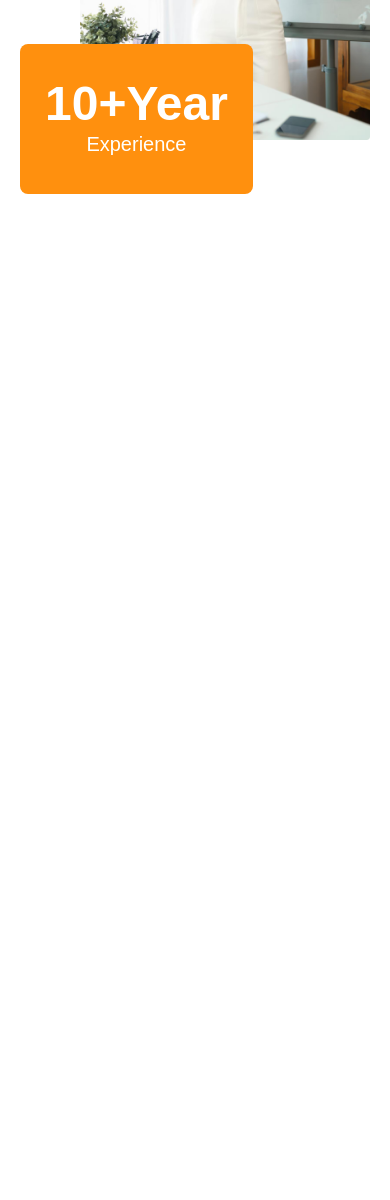
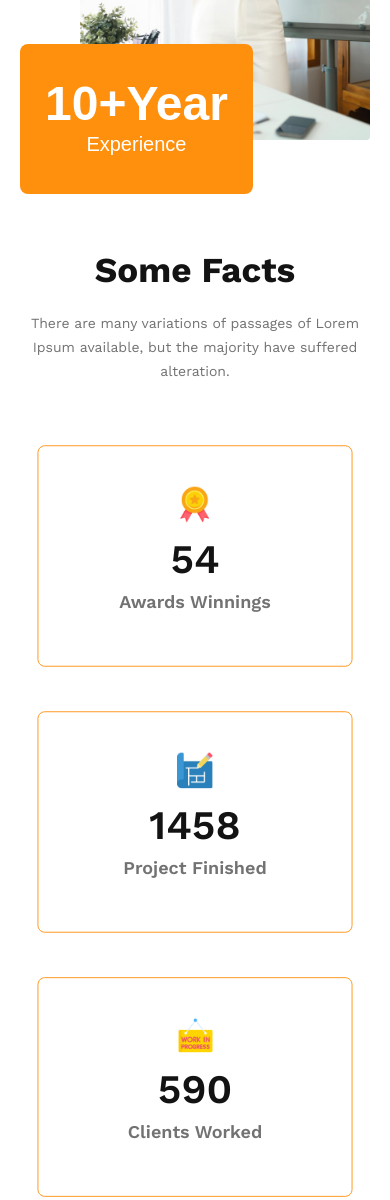
Before and after one commit to mehedi-00/assignment-02, a plain HTML site: page index.html in a window 390 px wide. Shown: the part 4145-5345 px from the top of the page. Before the commit the page ends 4389 px from the top, so only its background shows below. Drawn offline with nearby package versions, Linux system fonts and the light colour scheme.

Commit message:
some-fact part added

```diff
--- a/css/style.css
+++ b/css/style.css
@@ -261,6 +261,74 @@ section {
     display: block;
 }
 
+/* some-fact styles here */
+.fact-info {
+    width: 542px;
+}
+
+.section-title {
+    font-weight: 700;
+    font-size: 45px;
+    line-height: 53px;
+    color: var(--dark);
+}
+
+.section-description {
+    font-size: 16px;
+    line-height: 26px;
+    color: var(--light-gray);
+    margin-top: 30px;
+}
+
+.fact-items {
+    margin-top: 100px;
+    display: grid;
+    grid-template-columns: repeat(4, 1fr);
+    justify-items: center;
+    align-items: center;
+}
+
+.fact-item {
+    padding: 45px 35px 59px 35px;
+    border: 1px solid var(--yallow);
+    text-align: center;
+    border-radius: 8px;
+    -webkit-border-radius: 8px;
+    position: relative;
+    transition: transform .7s cubic-bezier(.4, .2,
+            .2, 1);
+    -webkit-transition: transform .7s cubic-bezier(.4, .2, .2, 1);
+}
+
+
+.fact-item:hover {
+    transform: scale(1.2);
+    -webkit-transform: scale(1.2);
+    -moz-transform: scale(1.2);
+    -ms-transform: scale(1.2);
+    -o-transform: scale(1.2);
+    box-shadow: rgba(50, 50, 93, 0.25) 0px 30px 60px -12px inset, rgba(0, 0, 0, 0.3) 0px 18px 36px -18px inset;
+}
+
+.fact-item img {
+    width: 40px;
+}
+
+.fact-item h4 {
+    font-weight: 600;
+    font-size: 45px;
+    line-height: 53px;
+    color: var(--dark);
+    margin: 10px 0;
+}
+
+.fact-item p {
+    font-weight: 600;
+    font-size: 20px;
+    line-height: 23px;
+    color: var(--light-gray);
+}
+
 /* main part styles ends */
 
 /*==================
@@ -372,25 +440,72 @@ section {
         font-size: 30px;
         line-height: 40px;
     }
+
     .features-love-enjoy-details>p {
         font-size: 14px;
         line-height: 24px;
         padding-left: 0 10px;
     }
+
     .features-love-enjoy-info-list p {
         font-size: 14px;
         line-height: 23px;
     }
+
     .features-love-enjoy-thumbnail {
         padding-left: 60px;
         padding-bottom: 50px;
     }
+
     .btn-features {
         padding: 35px 25px;
         font-size: 48px;
     }
+
     .btn-features span {
         font-size: 20px;
         line-height: 30px;
     }
+
+    /* some-fact */
+    .fact-info {
+        width: 100%;
+        text-align: center;
+        padding: 0 20px;
+    }
+
+    .section-title {
+        font-size: 35px;
+    }
+
+    .section-description {
+        font-size: 14px;
+        line-height: 24px;
+        margin-top: 14px;
+    }
+
+    .fact-items {
+        margin-top: 50px;
+        grid-template-columns: repeat(1, 1fr);
+        justify-items: stretch;
+        gap: 20px;
+        padding: 0 20px;
+    }
+
+    .fact-item {
+        transform: scale(0.9);
+        -webkit-transform: scale(0.9);
+        -moz-transform: scale(0.9);
+        -ms-transform: scale(0.9);
+        -o-transform: scale(0.9);
 }
+
+    .fact-item:hover {
+        transform: scale(1);
+        -webkit-transform: scale(1);
+        -moz-transform: scale(1);
+        -ms-transform: scale(1);
+        -o-transform: scale(1);
+    }
+
+}
--- a/index.html
+++ b/index.html
@@ -97,7 +97,9 @@
                             Features you will love & enjoy
                         </h2>
                         <p>
-                        There are many variations of passages of Lorem Ipsum available, but the majority have suffered alteration in some form, by injected humour, or randomised words which don't look even
+                            There are many variations of passages of Lorem Ipsum available, but the majority have
+                            suffered alteration in some form, by injected humour, or randomised words which don't look
+                            even
                         </p>
                         <div class="features-love-enjoy-info">
                             <div class="features-love-enjoy-info-list">
@@ -105,7 +107,8 @@
                                     Dexktop & Mobile Version
                                 </h3>
                                 <p>
-                            There are many variations of passages of Lorem Ipsum available, but the majority have suffered alteration in some form, by injected humour, or randomised...........
+                                    There are many variations of passages of Lorem Ipsum available, but the majority
+                                    have suffered alteration in some form, by injected humour, or randomised...........
                                 </p>
                             </div>
                             <div class="features-love-enjoy-info-list">
@@ -113,7 +116,8 @@
                                     Dexktop & Mobile Version
                                 </h3>
                                 <p>
-                            There are many variations of passages of Lorem Ipsum available, but the majority have suffered alteration in some form, by injected humour, or randomised...........
+                                    There are many variations of passages of Lorem Ipsum available, but the majority
+                                    have suffered alteration in some form, by injected humour, or randomised...........
                                 </p>
                             </div>
                             <div class="features-love-enjoy-info-list">
@@ -121,7 +125,8 @@
                                     Dexktop & Mobile Version
                                 </h3>
                                 <p>
-                            There are many variations of passages of Lorem Ipsum available, but the majority have suffered alteration in some form, by injected humour, or randomised...........
+                                    There are many variations of passages of Lorem Ipsum available, but the majority
+                                    have suffered alteration in some form, by injected humour, or randomised...........
                                 </p>
                             </div>
                             <div class="features-love-enjoy-info-list">
@@ -129,7 +134,8 @@
                                     Dexktop & Mobile Version
                                 </h3>
                                 <p>
-                            There are many variations of passages of Lorem Ipsum available, but the majority have suffered alteration in some form, by injected humour, or randomised...........
+                                    There are many variations of passages of Lorem Ipsum available, but the majority
+                                    have suffered alteration in some form, by injected humour, or randomised...........
                                 </p>
                             </div>
                         </div>
@@ -143,6 +149,50 @@
                     </div>
                 </div>
             </section>
+            <!-- some-fact part here -->
+            <section class="some-fact">
+                <div class="fact-info">
+                    <h2 class="section-title">
+                        Some Facts
+                    </h2>
+                    <p class="section-description">
+                        There are many variations of passages of Lorem Ipsum available, but the majority have suffered
+                        alteration.
+                    </p>
+                </div>
+                <div class="fact-items">
+                    <div class="fact-item">
+                        <img src="./images/icons/ribon.png" alt="">
+                        <h4>54</h4>
+                        <p>
+                            Awards Winnings
+                        </p>
+                    </div>
+                    <div class="fact-item">
+                        <img src="./images/icons/projects.png" alt="">
+                        <h4>1458</h4>
+                        <p>
+                            Project Finished
+                        </p>
+                    </div>
+                    <div class="fact-item">
+                        <img src="./images/icons/customers.png" alt="">
+                        <h4>590</h4>
+                        <p>
+                            Clients Worked
+                        </p>
+                    </div>
+                    <div class="fact-item">
+                        <img src="./images/icons/email.png" alt="">
+                        <h4>22578</h4>
+                        <p>
+                            Email Send
+                        </p>
+                    </div>
+
+                </div>
+
+            </section>
             <section></section>
         </div>
     </main>
```
Lines whose indentation alone changed are shown as unchanged.
